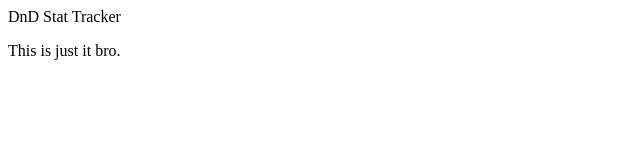
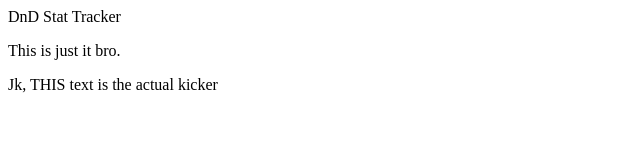
Before and after one commit to morganmcleod1123/DnDWepApp, a plain HTML site: page index.html in a window 1280 px wide. Shown: the whole page, without its empty margins (0-640 px from the left). Drawn offline with Linux system fonts and the light colour scheme.

Commit message:
Adding massive content from Laptop

```diff
--- a/index.html
+++ b/index.html
@@ -8,5 +8,6 @@
 <body>
     <header>DnD Stat Tracker</header>
     <p>This is just it bro.</p>
+    <p>Jk, THIS text is the actual kicker</p>
 </body>
 </html>
```
